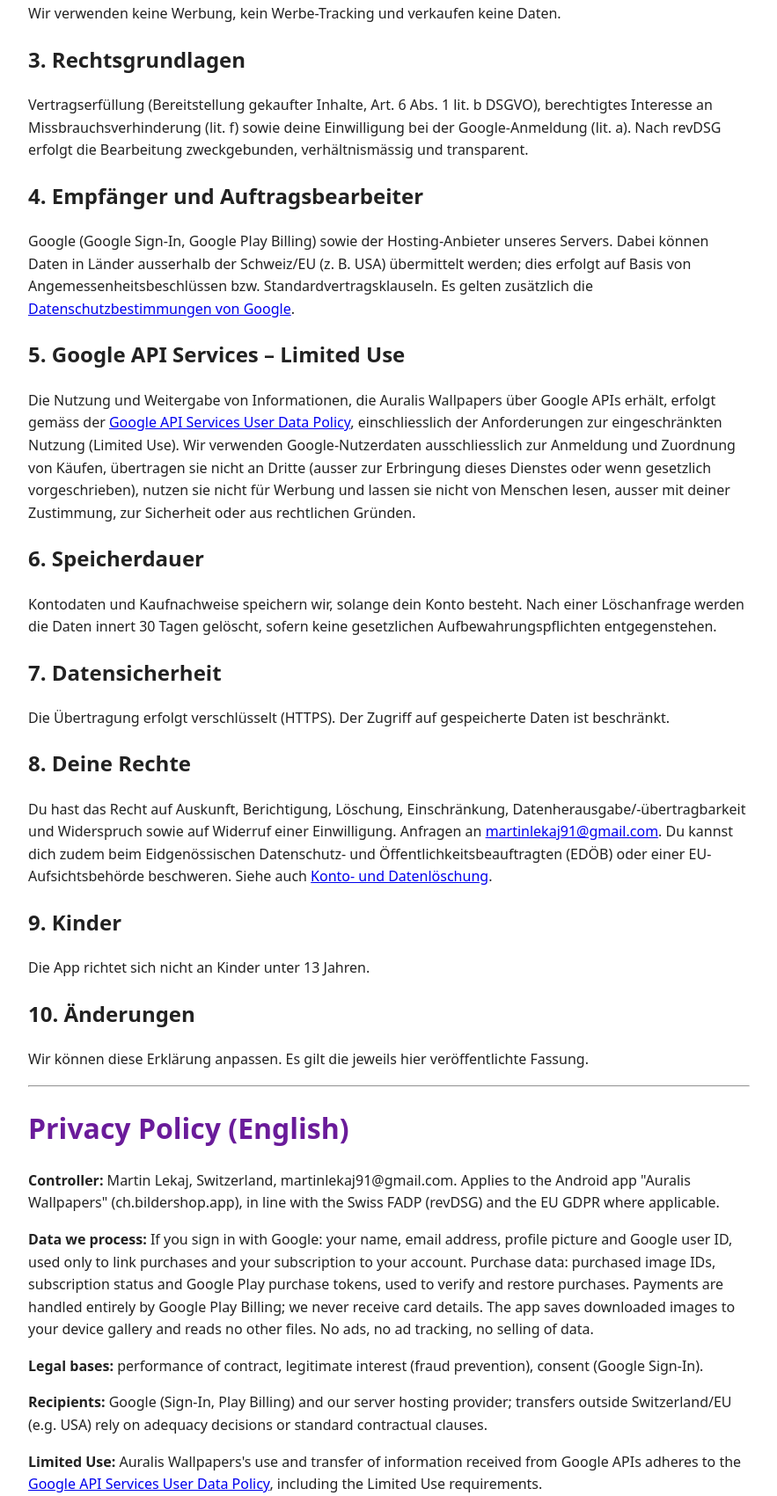
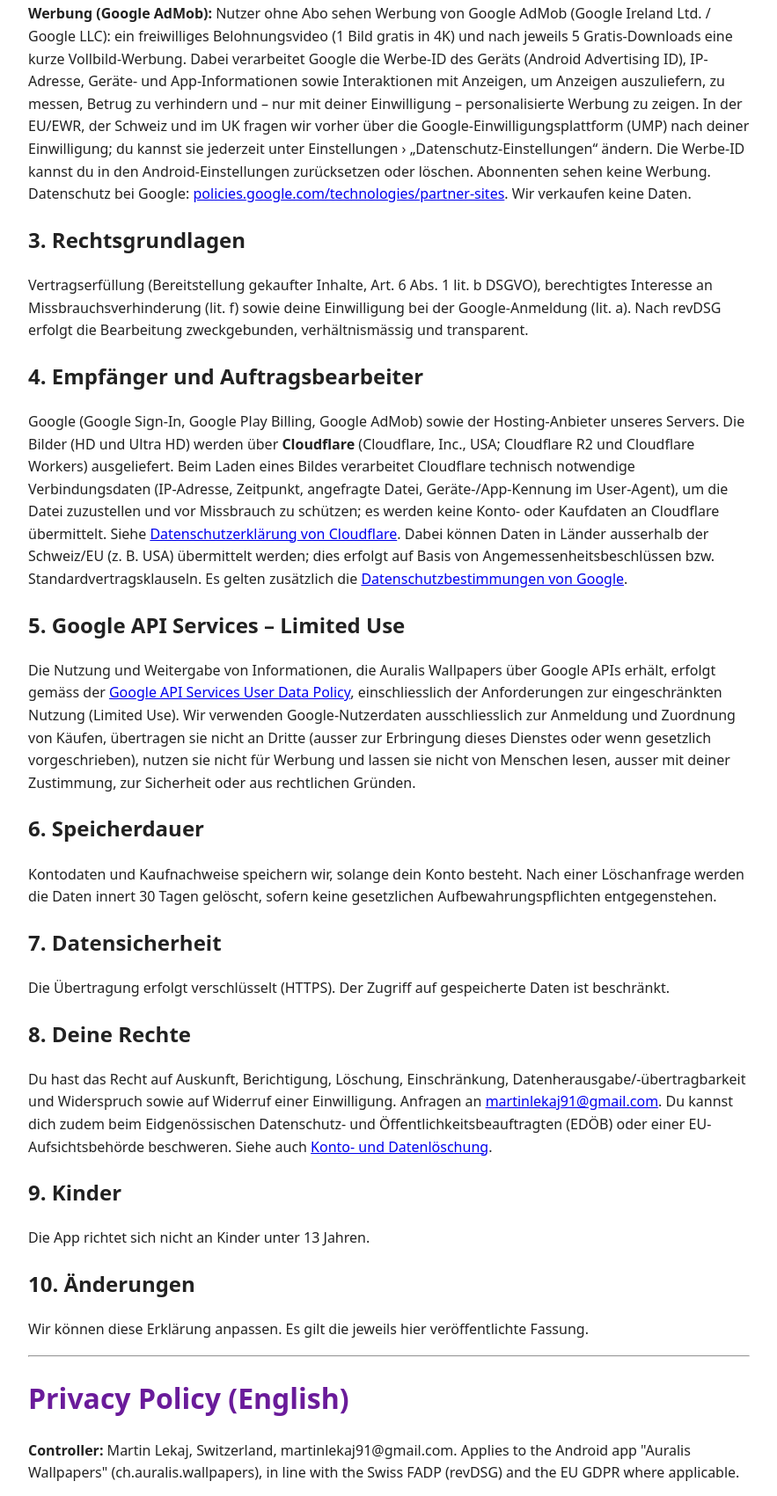
Before and after one commit to martinlekaj91-bit/bildershop, a plain HTML site: page datenschutz.html in a window 1280 px wide. Shown: the part 671-2372 px from the top of the page at 88% size, without its empty margins (198-1081 px from the left). Drawn offline with Linux system fonts and the light colour scheme.

Commit message:
Datenschutz: Hinweis zu Werbung (AdMob)

```diff
--- a/datenschutz.html
+++ b/datenschutz.html
@@ -1,14 +1,14 @@
 <!DOCTYPE html><html lang="de"><head><meta charset="utf-8"><meta name="viewport" content="width=device-width,initial-scale=1"><title>Datenschutzerklärung – Auralis Wallpapers</title><style>body{font-family:system-ui,sans-serif;max-width:820px;margin:0 auto;padding:24px;line-height:1.6;color:#222}h1{color:#6a1b9a}nav a{margin-right:14px}footer{margin-top:40px;font-size:.9em;color:#666}</style></head><body><nav><a href="index.html">Start</a><a href="datenschutz.html">Datenschutz</a><a href="loeschung.html">Datenlöschung</a></nav>
 <h1>Datenschutzerklärung Auralis Wallpapers</h1><p>Stand: 30. Oktober 2026</p>
-<h2>1. Verantwortlicher</h2><p>Martin Lekaj, Schweiz<br>E-Mail: <a href="mailto:martinlekaj91@gmail.com">martinlekaj91@gmail.com</a><br>Diese Erklärung gilt für die Android-App „Auralis Wallpapers“ (Paketname ch.bildershop.app). Sie richtet sich nach dem Schweizer Datenschutzgesetz (revDSG) und, soweit anwendbar, der EU-Datenschutz-Grundverordnung (DSGVO).</p>
+<h2>1. Verantwortlicher</h2><p>Martin Lekaj, Schweiz<br>E-Mail: <a href="mailto:martinlekaj91@gmail.com">martinlekaj91@gmail.com</a><br>Diese Erklärung gilt für die Android-App „Auralis Wallpapers“ (Paketname ch.auralis.wallpapers). Sie richtet sich nach dem Schweizer Datenschutzgesetz (revDSG) und, soweit anwendbar, der EU-Datenschutz-Grundverordnung (DSGVO).</p>
 <h2>2. Welche Daten wir bearbeiten</h2><ul>
 <li><b>Google-Anmeldung (optional):</b> Name, E-Mail-Adresse, Profilbild und Google-Nutzer-ID. Zweck: Käufe und Abo deinem Konto zuordnen und auf anderen Geräten wiederherstellen.</li>
 <li><b>Kauf- und Abodaten:</b> IDs der gekauften Bilder, Abo-Status und Kauf-Tokens von Google Play. Zweck: Prüfung und Freischaltung von Käufen, Verhinderung von Doppelkäufen.</li>
 <li><b>Zahlungsdaten:</b> Die Bezahlung erfolgt ausschliesslich über Google Play Billing. Zahlungsmittel wie Kreditkartendaten erhalten wir nicht.</li>
 <li><b>Speicherzugriff:</b> Die App speichert heruntergeladene Bilder in der Galerie deines Geräts. Wir lesen keine anderen Dateien aus.</li></ul>
-<p>Wir verwenden keine Werbung, kein Werbe-Tracking und verkaufen keine Daten.</p>
+<p><b>Werbung (Google AdMob):</b> Nutzer ohne Abo sehen Werbung von Google AdMob (Google Ireland Ltd. / Google LLC): ein freiwilliges Belohnungsvideo (1 Bild gratis in 4K) und nach jeweils 5 Gratis-Downloads eine kurze Vollbild-Werbung. Dabei verarbeitet Google die Werbe-ID des Geräts (Android Advertising ID), IP-Adresse, Geräte- und App-Informationen sowie Interaktionen mit Anzeigen, um Anzeigen auszuliefern, zu messen, Betrug zu verhindern und – nur mit deiner Einwilligung – personalisierte Werbung zu zeigen. In der EU/EWR, der Schweiz und im UK fragen wir vorher über die Google-Einwilligungsplattform (UMP) nach deiner Einwilligung; du kannst sie jederzeit unter Einstellungen › „Datenschutz-Einstellungen“ ändern. Die Werbe-ID kannst du in den Android-Einstellungen zurücksetzen oder löschen. Abonnenten sehen keine Werbung. Datenschutz bei Google: <a href="https://policies.google.com/technologies/partner-sites">policies.google.com/technologies/partner-sites</a>. Wir verkaufen keine Daten.</p>
 <h2>3. Rechtsgrundlagen</h2><p>Vertragserfüllung (Bereitstellung gekaufter Inhalte, Art. 6 Abs. 1 lit. b DSGVO), berechtigtes Interesse an Missbrauchsverhinderung (lit. f) sowie deine Einwilligung bei der Google-Anmeldung (lit. a). Nach revDSG erfolgt die Bearbeitung zweckgebunden, verhältnismässig und transparent.</p>
-<h2>4. Empfänger und Auftragsbearbeiter</h2><p>Google (Google Sign-In, Google Play Billing) sowie der Hosting-Anbieter unseres Servers. Dabei können Daten in Länder ausserhalb der Schweiz/EU (z.&nbsp;B. USA) übermittelt werden; dies erfolgt auf Basis von Angemessenheitsbeschlüssen bzw. Standardvertragsklauseln. Es gelten zusätzlich die <a href="https://policies.google.com/privacy">Datenschutzbestimmungen von Google</a>.</p>
+<h2>4. Empfänger und Auftragsbearbeiter</h2><p>Google (Google Sign-In, Google Play Billing, Google AdMob) sowie der Hosting-Anbieter unseres Servers. Die Bilder (HD und Ultra HD) werden über <b>Cloudflare</b> (Cloudflare, Inc., USA; Cloudflare R2 und Cloudflare Workers) ausgeliefert. Beim Laden eines Bildes verarbeitet Cloudflare technisch notwendige Verbindungsdaten (IP-Adresse, Zeitpunkt, angefragte Datei, Geräte-/App-Kennung im User-Agent), um die Datei zuzustellen und vor Missbrauch zu schützen; es werden keine Konto- oder Kaufdaten an Cloudflare übermittelt. Siehe <a href="https://www.cloudflare.com/privacypolicy/">Datenschutzerklärung von Cloudflare</a>. Dabei können Daten in Länder ausserhalb der Schweiz/EU (z.&nbsp;B. USA) übermittelt werden; dies erfolgt auf Basis von Angemessenheitsbeschlüssen bzw. Standardvertragsklauseln. Es gelten zusätzlich die <a href="https://policies.google.com/privacy">Datenschutzbestimmungen von Google</a>.</p>
 <h2>5. Google API Services – Limited Use</h2><p>Die Nutzung und Weitergabe von Informationen, die Auralis Wallpapers über Google APIs erhält, erfolgt gemäss der <a href="https://developers.google.com/terms/api-services-user-data-policy">Google API Services User Data Policy</a>, einschliesslich der Anforderungen zur eingeschränkten Nutzung (Limited Use). Wir verwenden Google-Nutzerdaten ausschliesslich zur Anmeldung und Zuordnung von Käufen, übertragen sie nicht an Dritte (ausser zur Erbringung dieses Dienstes oder wenn gesetzlich vorgeschrieben), nutzen sie nicht für Werbung und lassen sie nicht von Menschen lesen, ausser mit deiner Zustimmung, zur Sicherheit oder aus rechtlichen Gründen.</p>
 <h2>6. Speicherdauer</h2><p>Kontodaten und Kaufnachweise speichern wir, solange dein Konto besteht. Nach einer Löschanfrage werden die Daten innert 30 Tagen gelöscht, sofern keine gesetzlichen Aufbewahrungspflichten entgegenstehen.</p>
 <h2>7. Datensicherheit</h2><p>Die Übertragung erfolgt verschlüsselt (HTTPS). Der Zugriff auf gespeicherte Daten ist beschränkt.</p>
@@ -16,10 +16,11 @@
 <h2>9. Kinder</h2><p>Die App richtet sich nicht an Kinder unter 13 Jahren.</p>
 <h2>10. Änderungen</h2><p>Wir können diese Erklärung anpassen. Es gilt die jeweils hier veröffentlichte Fassung.</p>
 <hr><h1 lang="en">Privacy Policy (English)</h1><div lang="en">
-<p><b>Controller:</b> Martin Lekaj, Switzerland, martinlekaj91@gmail.com. Applies to the Android app "Auralis Wallpapers" (ch.bildershop.app), in line with the Swiss FADP (revDSG) and the EU GDPR where applicable.</p>
+<p><b>Controller:</b> Martin Lekaj, Switzerland, martinlekaj91@gmail.com. Applies to the Android app "Auralis Wallpapers" (ch.auralis.wallpapers), in line with the Swiss FADP (revDSG) and the EU GDPR where applicable.</p>
 <p><b>Data we process:</b> If you sign in with Google: your name, email address, profile picture and Google user ID, used only to link purchases and your subscription to your account. Purchase data: purchased image IDs, subscription status and Google Play purchase tokens, used to verify and restore purchases. Payments are handled entirely by Google Play Billing; we never receive card details. The app saves downloaded images to your device gallery and reads no other files. No ads, no ad tracking, no selling of data.</p>
-<p><b>Legal bases:</b> performance of contract, legitimate interest (fraud prevention), consent (Google Sign-In).</p>
-<p><b>Recipients:</b> Google (Sign-In, Play Billing) and our server hosting provider; transfers outside Switzerland/EU (e.g. USA) rely on adequacy decisions or standard contractual clauses.</p>
+<p><b>Advertising (Google AdMob):</b> Users without a subscription see ads from Google AdMob (Google Ireland Ltd. / Google LLC): an optional rewarded video (1 free 4K image) and a short full-screen ad after every 5 free downloads. Google processes the device advertising ID (Android Advertising ID), IP address, device and app information and ad interactions to serve and measure ads, prevent fraud and – only with your consent – show personalised ads. In the EU/EEA, Switzerland and the UK we ask for consent first via Google's User Messaging Platform (UMP); change it any time under Settings › "Privacy settings". You can reset or delete the advertising ID in Android settings. Subscribers see no ads. See <a href="https://policies.google.com/technologies/partner-sites">policies.google.com/technologies/partner-sites</a>. We do not sell data.</p>
+<p><b>Legal bases:</b> performance of contract, legitimate interest (fraud prevention), consent (Google Sign-In, personalised ads).</p>
+<p><b>Recipients:</b> Google (Sign-In, Play Billing, AdMob) and our server hosting provider. Images (HD and Ultra HD) are delivered via <b>Cloudflare</b> (Cloudflare, Inc., USA; Cloudflare R2 and Workers), which processes technically necessary connection data (IP address, time, requested file, user agent) to deliver files and prevent abuse; no account or purchase data is sent to Cloudflare (<a href="https://www.cloudflare.com/privacypolicy/">Cloudflare privacy policy</a>); transfers outside Switzerland/EU (e.g. USA) rely on adequacy decisions or standard contractual clauses.</p>
 <p><b>Limited Use:</b> Auralis Wallpapers's use and transfer of information received from Google APIs adheres to the <a href="https://developers.google.com/terms/api-services-user-data-policy">Google API Services User Data Policy</a>, including the Limited Use requirements.</p>
 <p><b>Retention:</b> as long as your account exists; deleted within 30 days of a deletion request unless legal retention applies.</p>
 <p><b>Your rights:</b> access, rectification, erasure, restriction, portability, objection, withdrawal of consent, and complaint to the FDPIC or an EU supervisory authority. Contact martinlekaj91@gmail.com. See <a href="loeschung.html">account &amp; data deletion</a>.</p>
```
